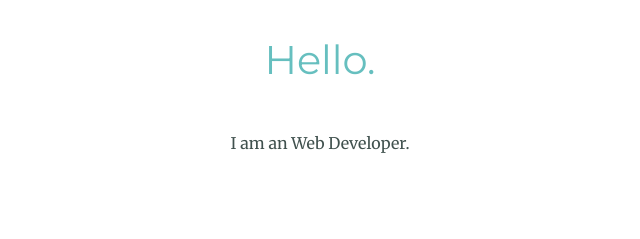
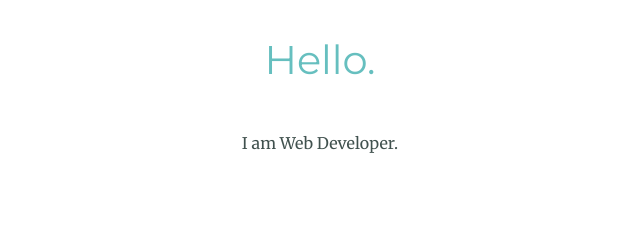
Before and after one commit to Lokesu/Personalsite, a plain HTML site: page index.html in a window 1280 px wide. Shown: the part 1271-1510 px from the top of the page, 320-960 px from the left. Drawn offline with Linux system fonts and the light colour scheme.

Commit message:
Update index.html

```diff
--- a/index.html
+++ b/index.html
@@ -23,7 +23,7 @@
       <div class="profile">
         <img src="images/angela.jpg" alt="angela-profile-img">
         <h2>Hello.</h2>
-        <p class="intro">I am an Web Developer.</p>
+        <p class="intro">I am Web Developer.</p>
       </div>
       <hr>
       <div class="skills">
```
